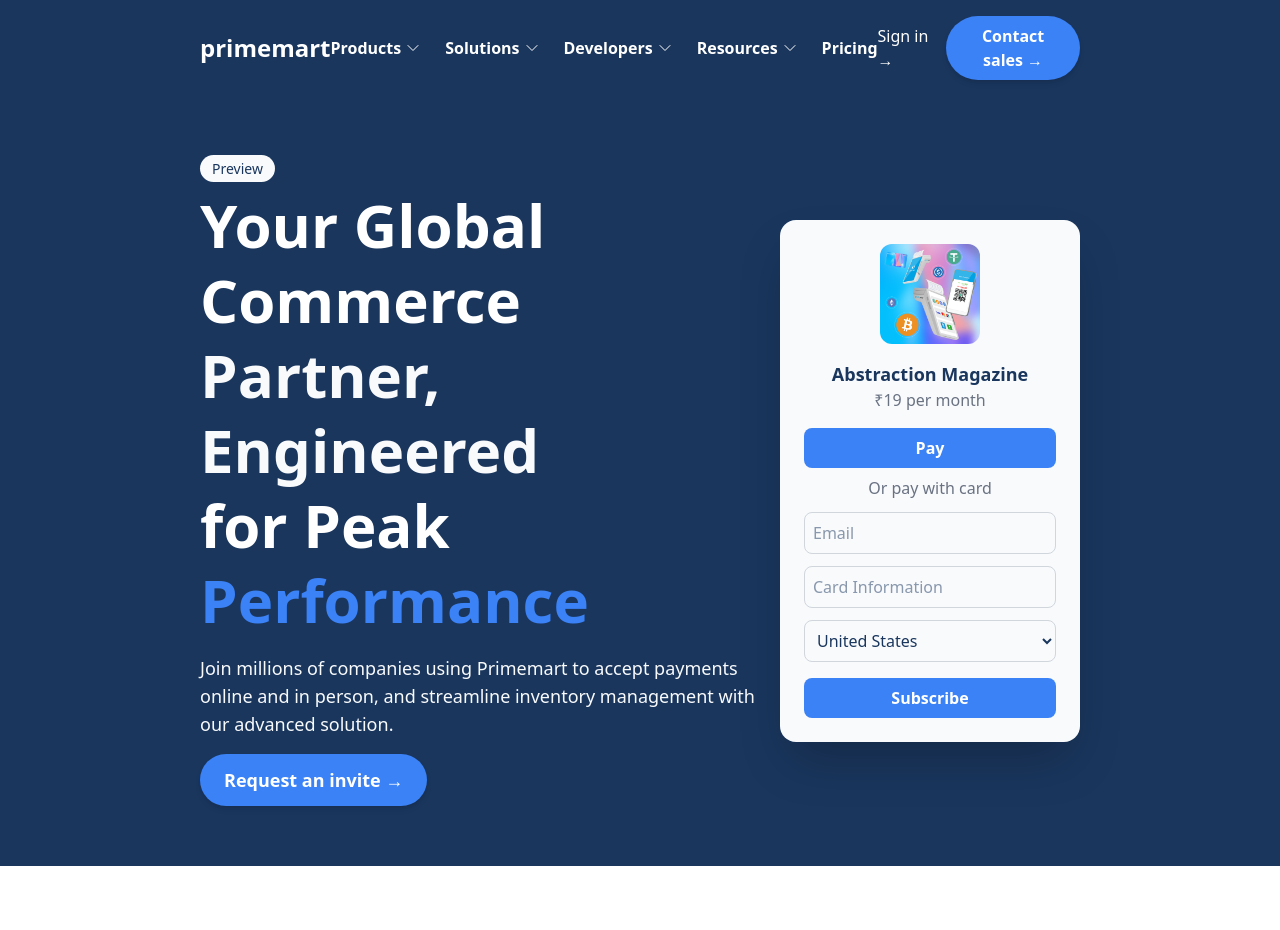
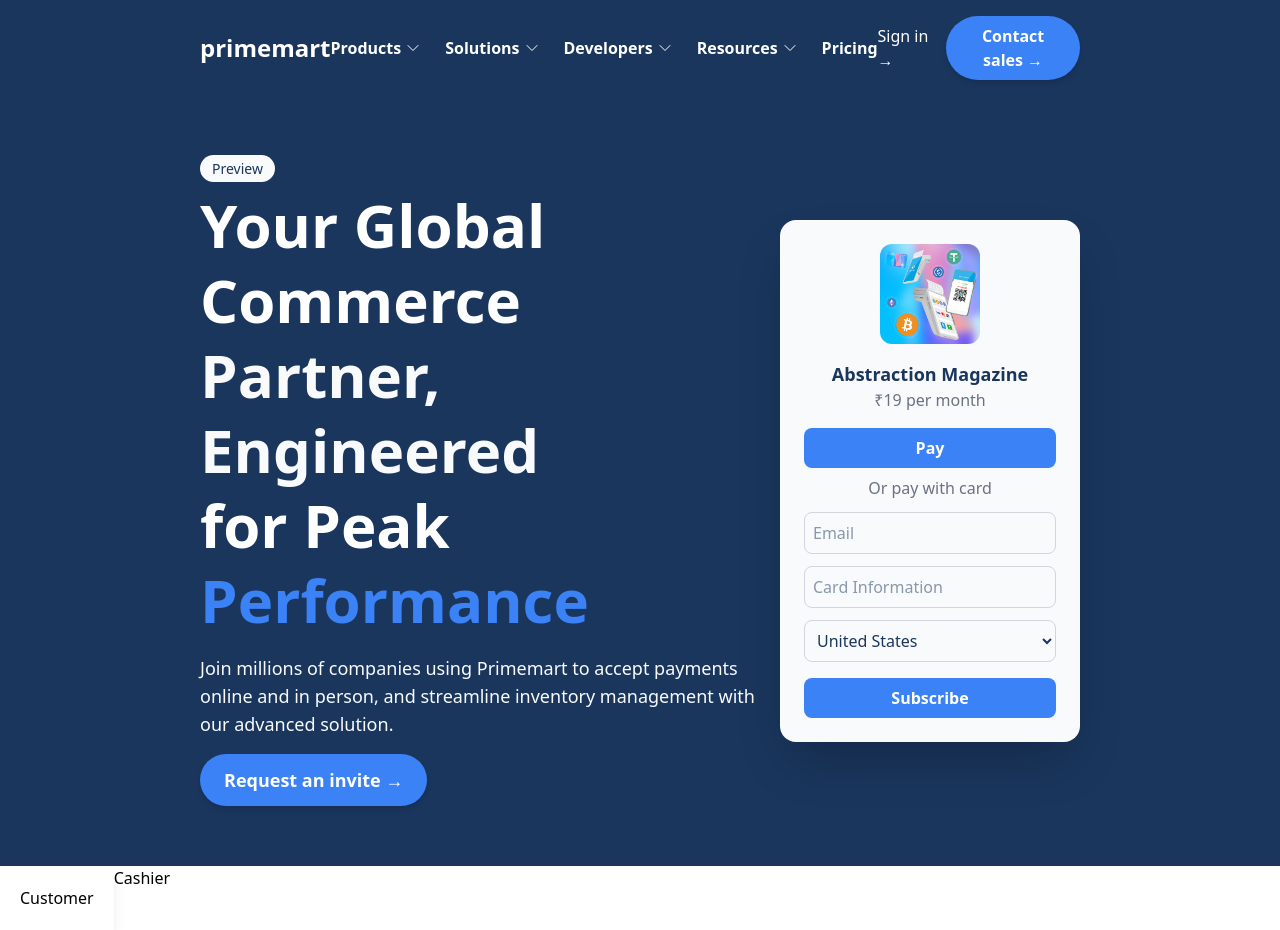
Before and after one commit to Muraliatech/IMS, a React (Vite) app in the folder Frontend-Ims/: page / in a window 1280 px wide. Before the commit the page ends 866 px from the top, so only its background shows below. Built offline with nearby package versions, Linux system fonts and the light colour scheme.

Commit message:
project flow set up #landingpage

```diff
--- a/Frontend-Ims/src/Components/Home/LandingPage.tsx
+++ b/Frontend-Ims/src/Components/Home/LandingPage.tsx
@@ -515,6 +515,15 @@ export const LandingPage = () => {
           </div>
         </motion.div>
       </section>
+
+      <div className="flex bg-white text-black">
+        <div className="p-5 shadow-lg">
+             Customer
+        </div>
+        <div>
+            Cashier
+        </div>
+      </div>
     </div>
   );
 };
```
